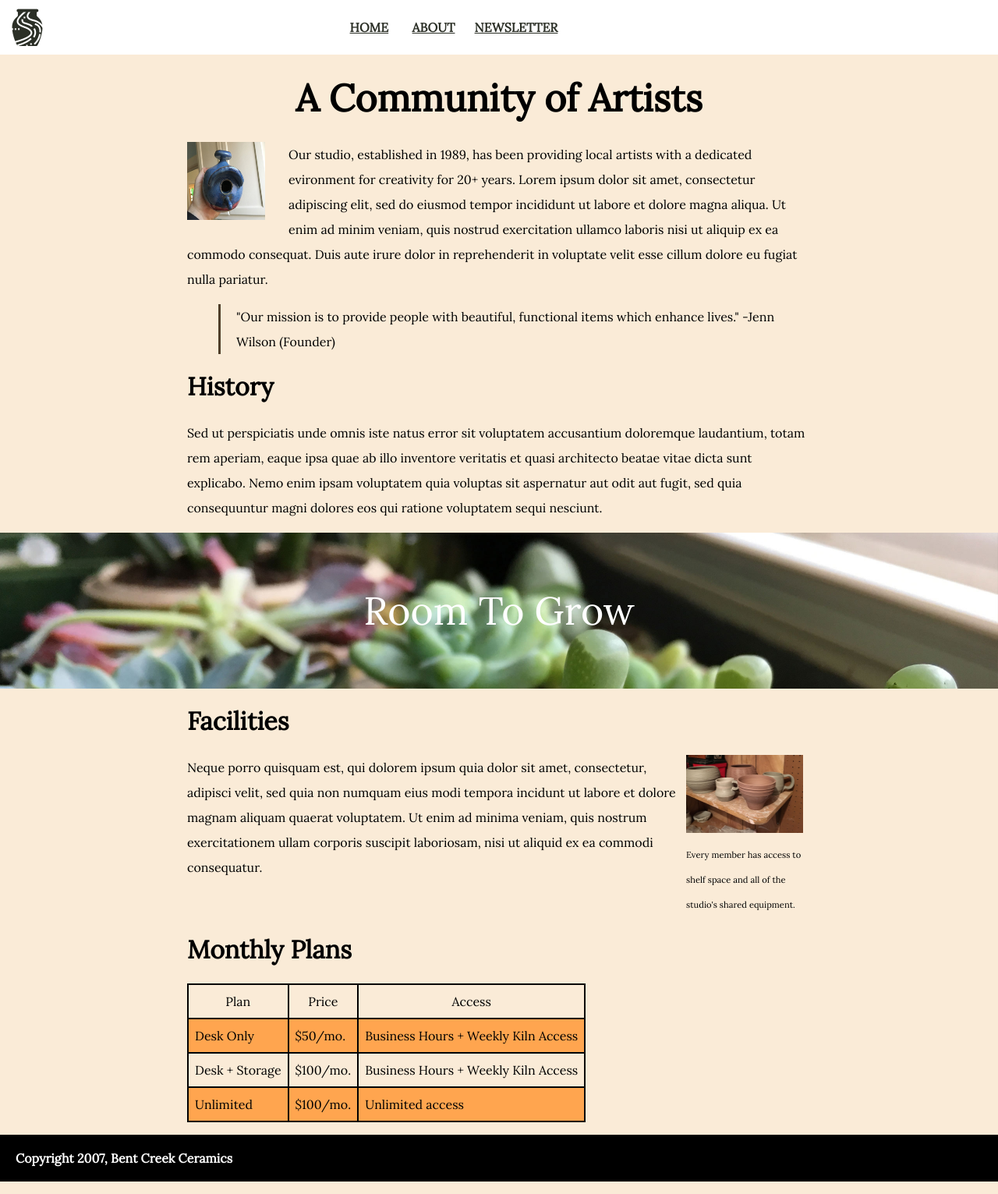
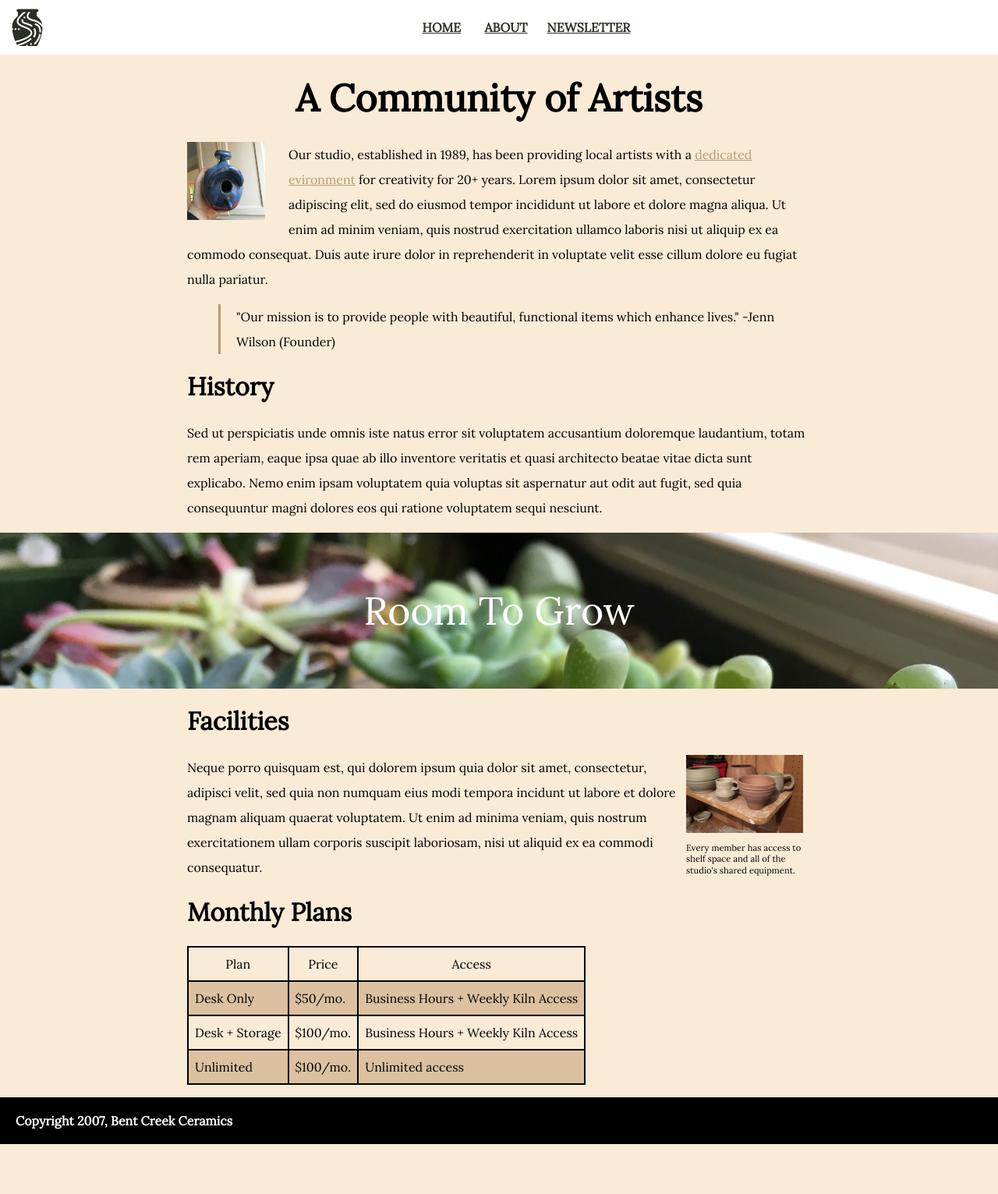
Before and after one commit to ericabell/week1-project, a PHP site: page /about.html in a window 1280 px wide. Shown: the whole page at 78% size. After the commit the page ends 1467 px from the top, so only its background shows below. Run offline with PHP 8.4, Linux system fonts and the light colour scheme.

Commit message:
About page is pretty much done....

```diff
--- a/about.html
+++ b/about.html
@@ -33,7 +33,7 @@
 
       <img src="images/birdhouse.jpg" alt="birdhouse" id="birdhouse">
 
-      <p>Our studio, established in 1989, has been providing local artists with a dedicated evironment for creativity for 20+ years. Lorem ipsum dolor sit amet, consectetur adipiscing elit, sed do eiusmod tempor incididunt ut labore et dolore magna aliqua.
+      <p>Our studio, established in 1989, has been providing local artists with a <a href="#">dedicated evironment</a> for creativity for 20+ years. Lorem ipsum dolor sit amet, consectetur adipiscing elit, sed do eiusmod tempor incididunt ut labore et dolore magna aliqua.
         Ut enim ad minim veniam, quis nostrud exercitation ullamco laboris nisi ut aliquip ex ea commodo consequat. Duis aute irure dolor in reprehenderit in voluptate velit esse cillum dolore eu fugiat nulla pariatur.
       </p>
 
@@ -64,7 +64,7 @@
       <aside>
         <img id="plant-shelf-image" src="images/background-1.jpg" alt="pots on shelf">
 
-        Every member has access to shelf space and all of the studio's shared equipment.
+        <div id="caption">Every member has access to shelf space and all of the studio's shared equipment.</caption>
 
       </aside>
     </section>
--- a/styles.css
+++ b/styles.css
@@ -42,7 +42,7 @@ header {
 
 #nav-links {
   display: flex;
-  flex-basis: 80%;
+  flex-basis: 100%;
   justify-content: center;
   align-items: center;
 }
@@ -148,6 +148,10 @@ footer p {
   line-height: 2.0em;
 }
 
+#about a {
+  color: #b69b77;
+}
+
 #about section {
   width: 800px;
   margin: 0 auto;
@@ -185,9 +189,13 @@ footer p {
   width: 150px;
 }
 
+#caption {
+  line-height: 1.3;
+}
+
 #about blockquote {
   border-left-style: solid;
-  border-left-color: #4f3f2a;
+  border-left-color: #b69b77;
   border-width: 3px;
   padding-left: 20px;
 }
@@ -225,7 +233,7 @@ thead td {
 }
 
 .dark-shade {
-  background-color: #ffa54f;
+  background-color: #dbc1a0;
 }
 
 .light-shade {
```
